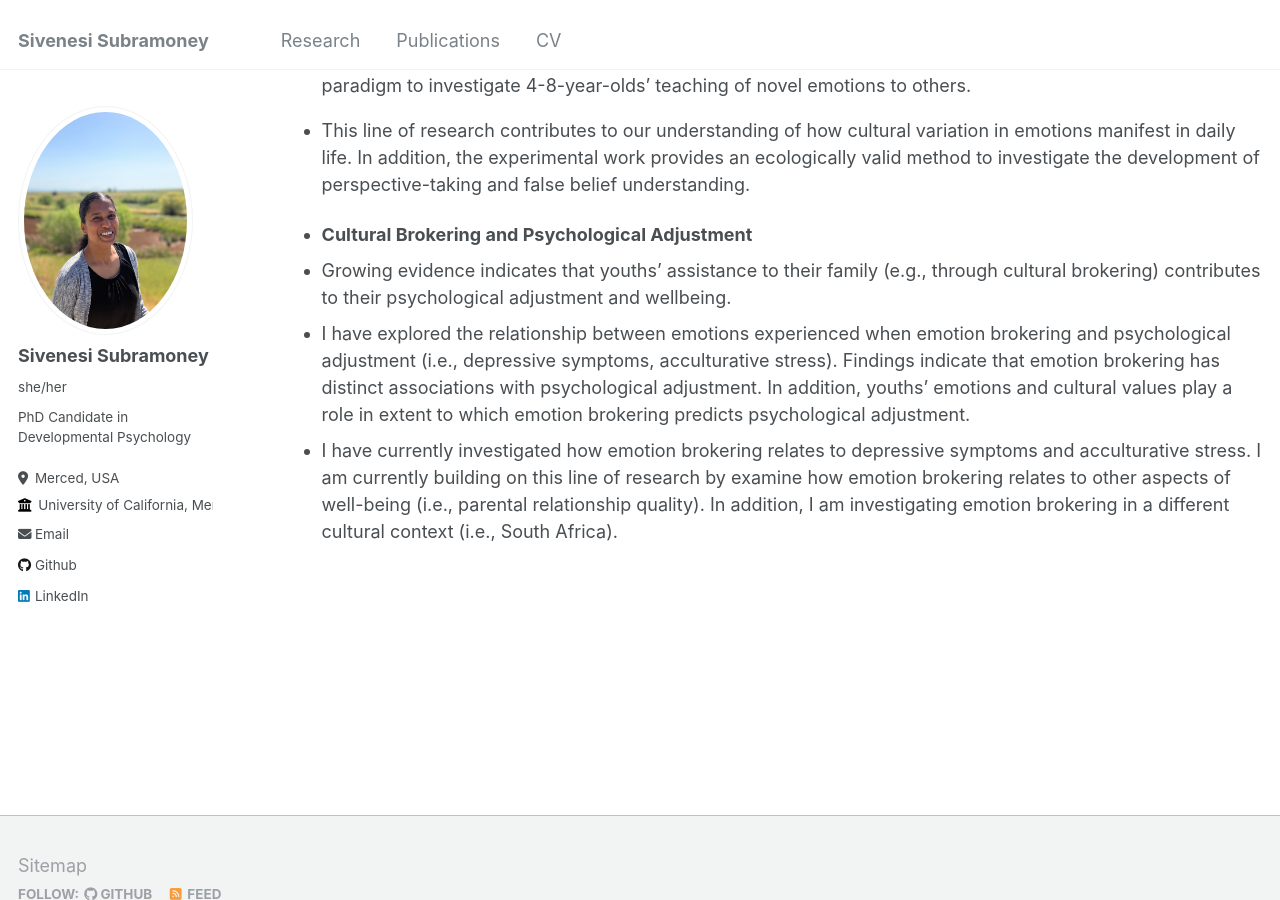
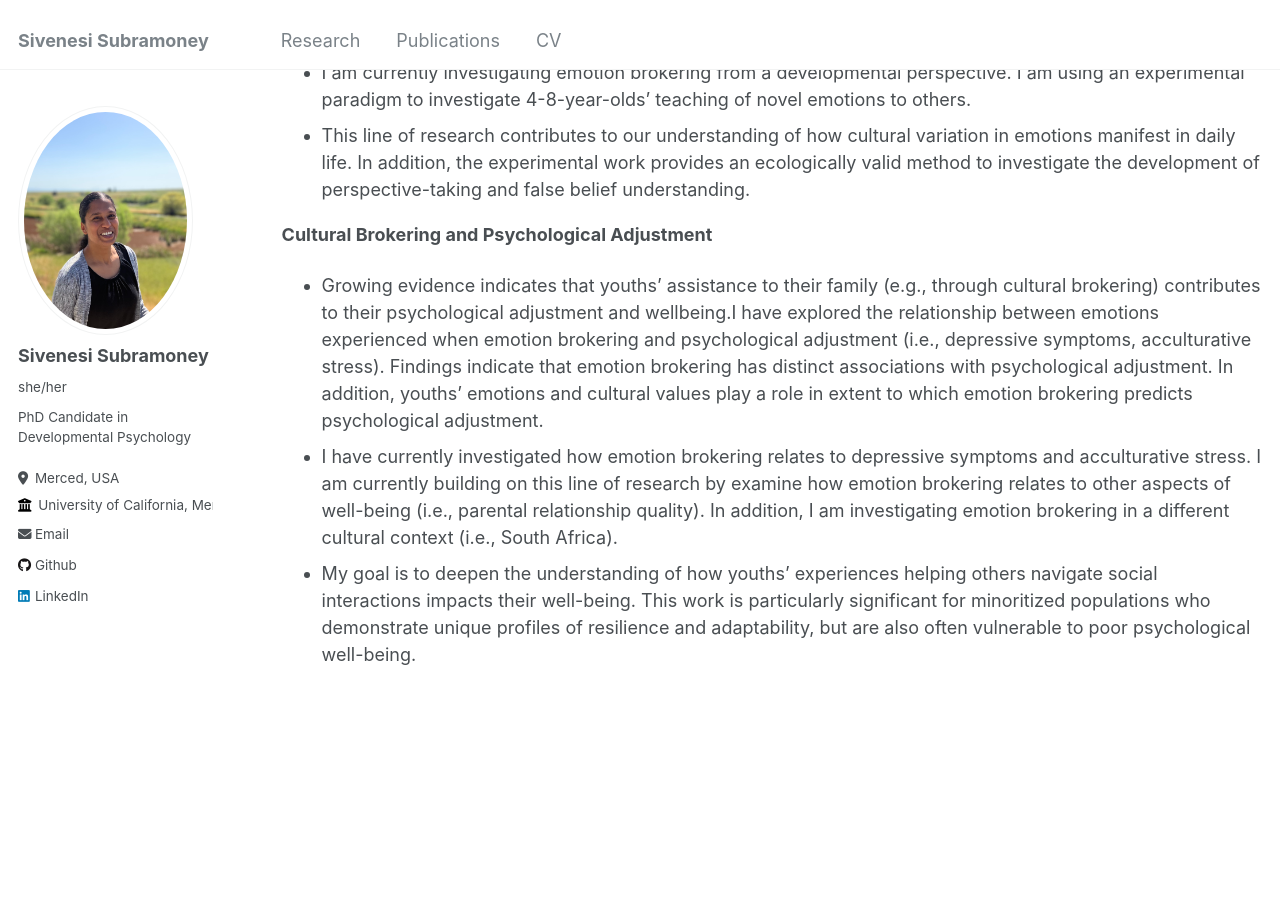
Before and after one commit to Sivenesi/Sivenesi.github.io, a Jekyll site: the page built from _pages/research.md, in a window 1280 px wide and 900 px high, scrolled down 604 px. Built offline with Jekyll 4.4.1, drawn with Linux system fonts in a browser that asks for light colours.

Commit message:
Update research.md

```diff
--- a/_pages/research.md
+++ b/_pages/research.md
@@ -12,12 +12,12 @@ I propose that emotion brokering is a novel and distinct form of cultural broker
 
  I am exploring a number of questions related to the topic of emotion brokering. Including:
 
-- **Emotion Brokering Experience**
+**Emotion Brokering Experience**
 -   I have examined the experience of emotion brokering among youth from immigrant families. Specifically, I have researched the contexts and emotions involved in the emotion brokering experience. Qualitative evidence suggests that emotion brokering is distinct from other forms of cultural brokering (e.g., language brokering).
 -   I am currently investigating emotion brokering from a developmental perspective. I am using an experimental paradigm to investigate 4-8-year-olds' teaching of novel emotions to others.
 -   This line of research contributes to our understanding of how cultural variation in emotions manifest in daily life. In addition, the experimental work provides an ecologically valid method to investigate the development of perspective-taking and false belief understanding.
 
-- **Cultural Brokering and Psychological Adjustment**
-- Growing evidence indicates that youths' assistance to their family (e.g., through cultural brokering) contributes to their psychological adjustment and wellbeing.
-- I have explored the relationship between emotions experienced when emotion brokering and psychological adjustment (i.e., depressive symptoms, acculturative stress). Findings indicate that emotion brokering has distinct associations with psychological adjustment. In addition, youths' emotions and cultural values play a role in extent to which emotion brokering predicts psychological adjustment.
+**Cultural Brokering and Psychological Adjustment**
+- Growing evidence indicates that youths' assistance to their family (e.g., through cultural brokering) contributes to their psychological adjustment and wellbeing.I have explored the relationship between emotions experienced when emotion brokering and psychological adjustment (i.e., depressive symptoms, acculturative stress). Findings indicate that emotion brokering has distinct associations with psychological adjustment. In addition, youths' emotions and cultural values play a role in extent to which emotion brokering predicts psychological adjustment.
 - I have currently investigated how emotion brokering relates to depressive symptoms and acculturative stress. I am currently building on this line of research by examine how emotion brokering relates to other aspects of well-being (i.e., parental relationship quality). In addition, I am investigating emotion brokering in a different cultural context (i.e., South Africa).
+- My goal is to deepen the understanding of how youths' experiences helping others navigate social interactions impacts their well-being. This work is particularly significant for minoritized populations who demonstrate unique profiles of resilience and adaptability, but are also often vulnerable to poor psychological well-being.
```
